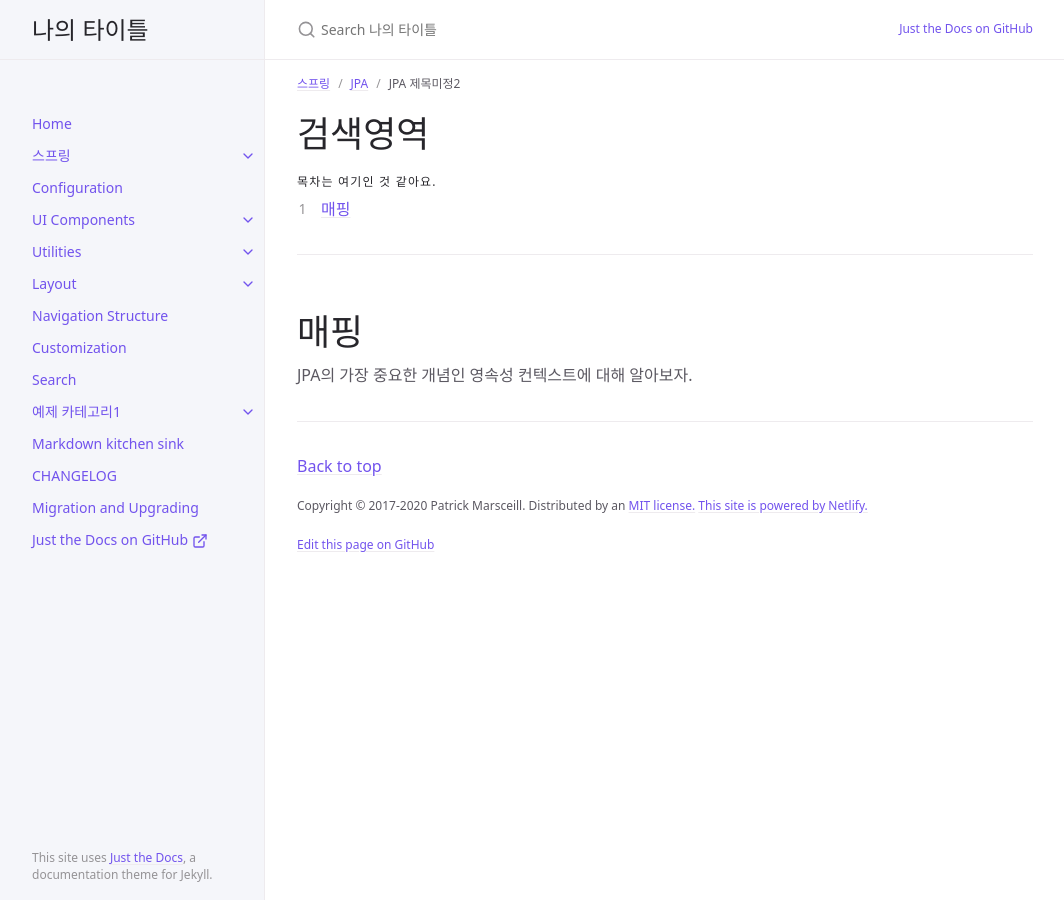
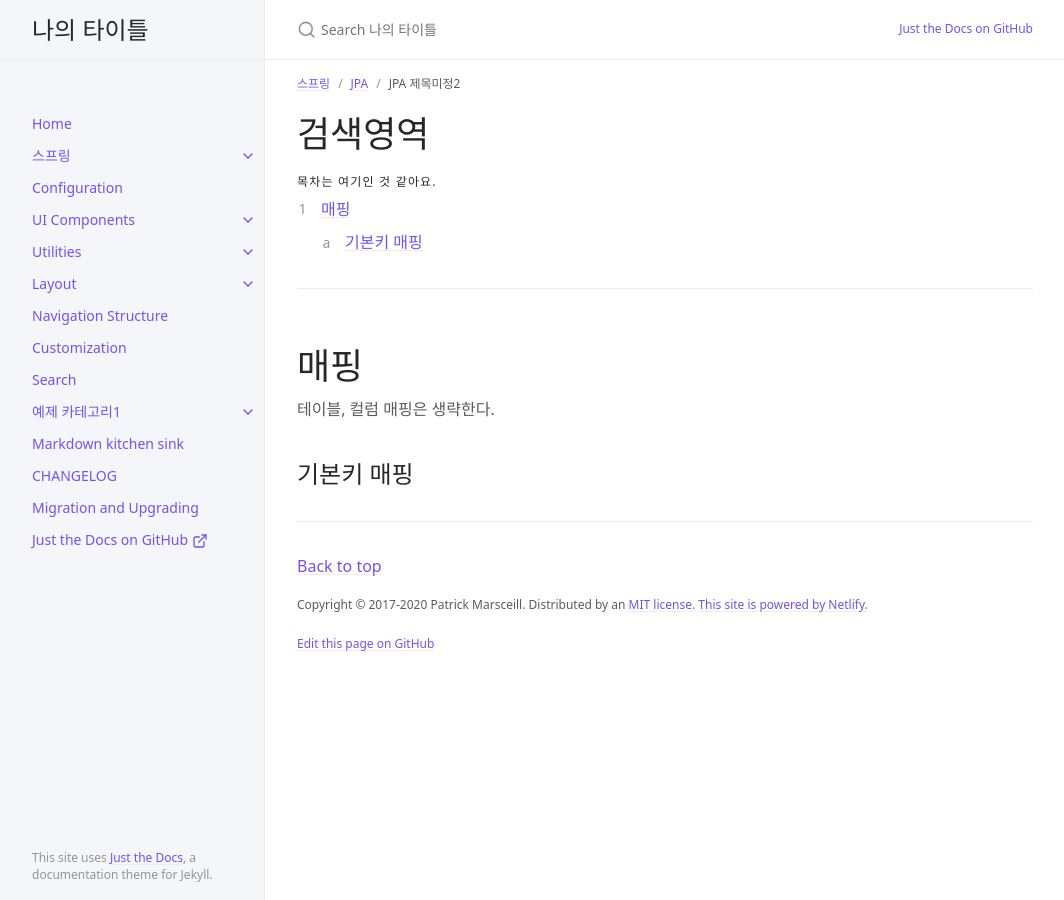
Before and after one commit to wlghks453/wlghks453.github.io, a Jekyll site: the page built from docs/spring/JPA-2.md, in a window 1280 px wide. Shown: the whole page, without its empty margins (107-1171 px from the left). Built offline with Jekyll 4.4.1, drawn with Linux system fonts in a browser that asks for light colours; cached includes are drawn as plain includes.

Commit message:
Update JPA-2.md

```diff
--- a/docs/spring/JPA-2.md
+++ b/docs/spring/JPA-2.md
@@ -20,4 +20,6 @@ nav_order: 1
 
 # 매핑
 
-JPA의 가장 중요한 개념인 영속성 컨텍스트에 대해 알아보자.
+테이블,  컬럼 매핑은 생략한다.
+
+## 기본키 매핑
```
